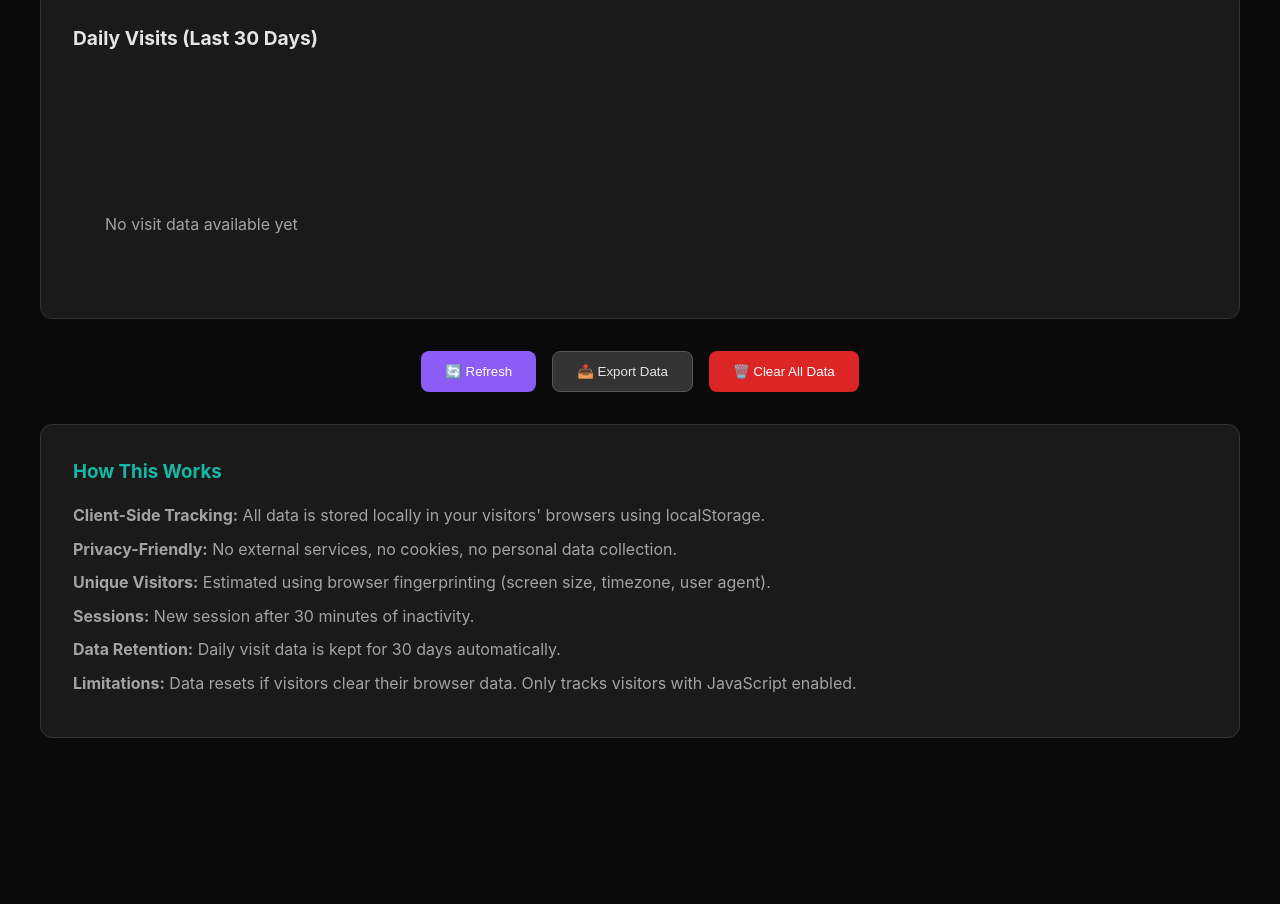
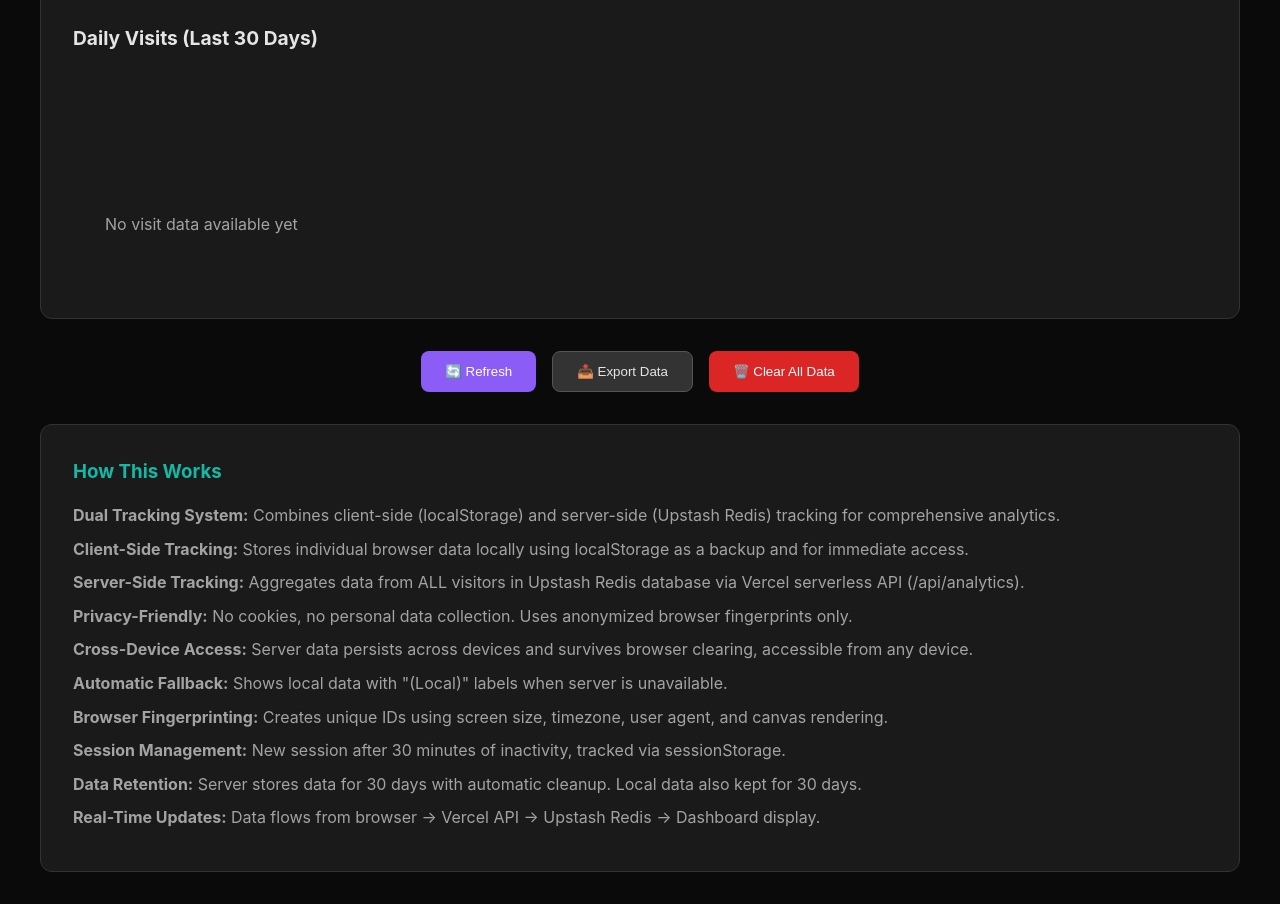
Before and after one commit to MattMarked/arkham-security-labs, a website: page admin.html in a window 1280 px wide. Shown: the part 487-1391 px from the top of the page. Before the commit the page ends 1257 px from the top, so only its background shows below. Drawn offline with Linux system fonts and the light colour scheme.

Commit message:
Update admin dashboard 'How This Works' section to reflect dual tracking system

```diff
--- a/admin.html
+++ b/admin.html
@@ -223,12 +223,16 @@
 
         <div class="info-section">
             <h3>How This Works</h3>
-            <p><strong>Client-Side Tracking:</strong> All data is stored locally in your visitors' browsers using localStorage.</p>
-            <p><strong>Privacy-Friendly:</strong> No external services, no cookies, no personal data collection.</p>
-            <p><strong>Unique Visitors:</strong> Estimated using browser fingerprinting (screen size, timezone, user agent).</p>
-            <p><strong>Sessions:</strong> New session after 30 minutes of inactivity.</p>
-            <p><strong>Data Retention:</strong> Daily visit data is kept for 30 days automatically.</p>
-            <p><strong>Limitations:</strong> Data resets if visitors clear their browser data. Only tracks visitors with JavaScript enabled.</p>
+            <p><strong>Dual Tracking System:</strong> Combines client-side (localStorage) and server-side (Upstash Redis) tracking for comprehensive analytics.</p>
+            <p><strong>Client-Side Tracking:</strong> Stores individual browser data locally using localStorage as a backup and for immediate access.</p>
+            <p><strong>Server-Side Tracking:</strong> Aggregates data from ALL visitors in Upstash Redis database via Vercel serverless API (/api/analytics).</p>
+            <p><strong>Privacy-Friendly:</strong> No cookies, no personal data collection. Uses anonymized browser fingerprints only.</p>
+            <p><strong>Cross-Device Access:</strong> Server data persists across devices and survives browser clearing, accessible from any device.</p>
+            <p><strong>Automatic Fallback:</strong> Shows local data with "(Local)" labels when server is unavailable.</p>
+            <p><strong>Browser Fingerprinting:</strong> Creates unique IDs using screen size, timezone, user agent, and canvas rendering.</p>
+            <p><strong>Session Management:</strong> New session after 30 minutes of inactivity, tracked via sessionStorage.</p>
+            <p><strong>Data Retention:</strong> Server stores data for 30 days with automatic cleanup. Local data also kept for 30 days.</p>
+            <p><strong>Real-Time Updates:</strong> Data flows from browser → Vercel API → Upstash Redis → Dashboard display.</p>
         </div>
     </div>
 
```
